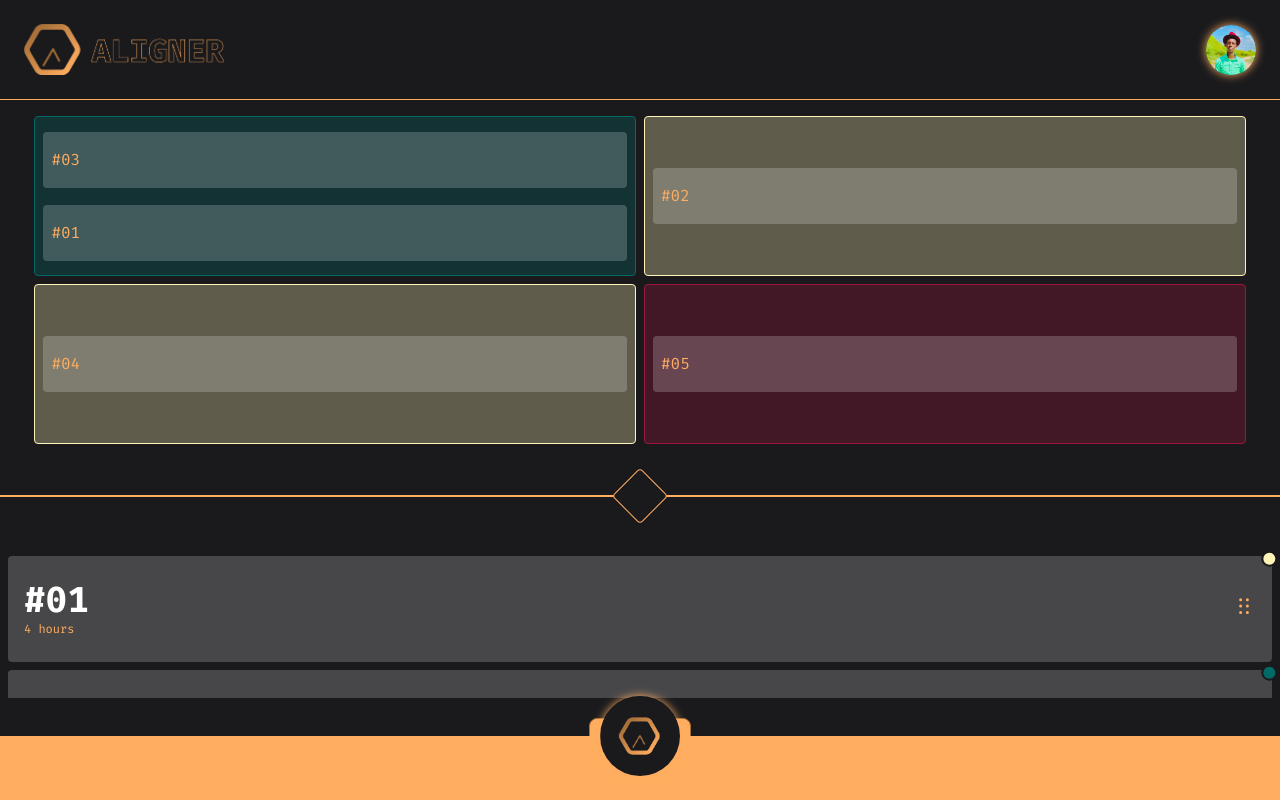
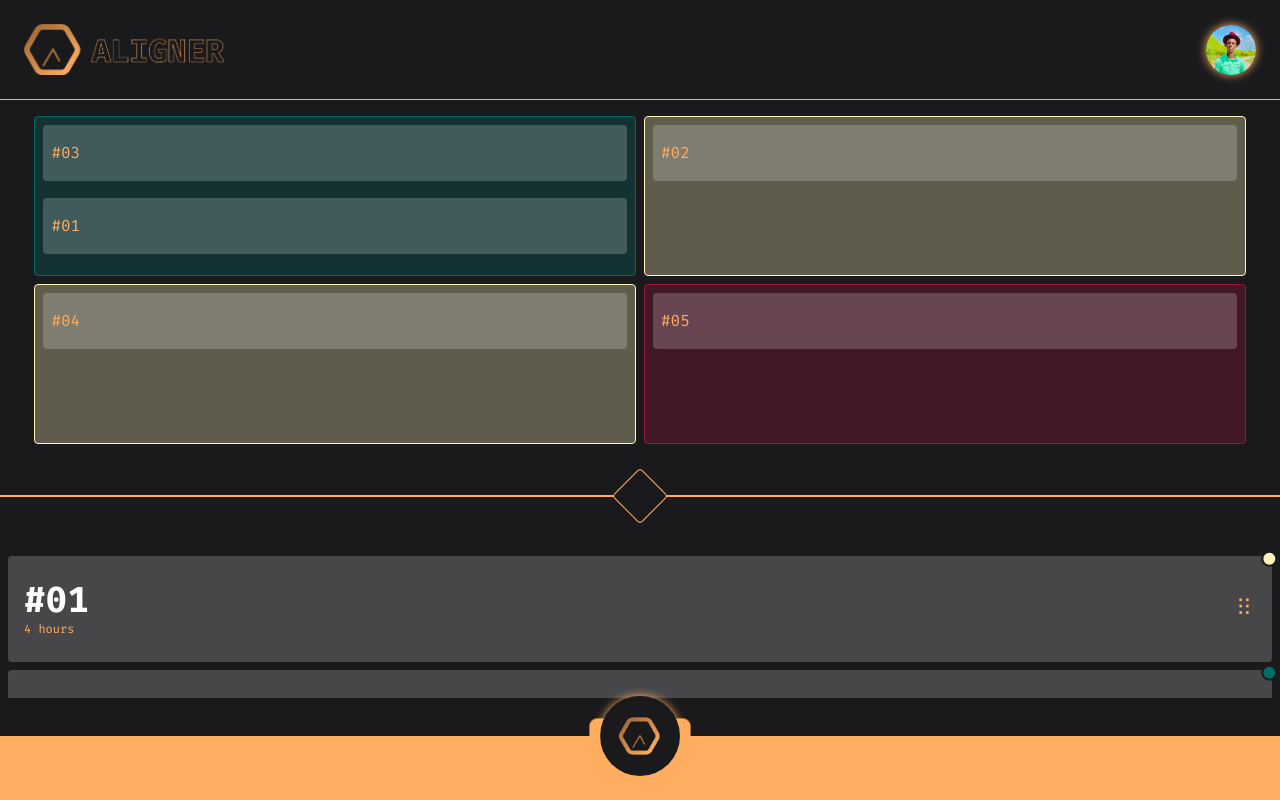
Before and after one commit to malikyakub/Alignerai, a React (Vite) app: page /tasks in a window 1280 px wide. Built offline with nearby package versions, Linux system fonts and the light colour scheme.

Commit message:
Matrix styling

```diff
--- a/src/components/Matrix.jsx
+++ b/src/components/Matrix.jsx
@@ -37,7 +37,7 @@ function Matrix() {
 
   return (
     <div className="mt-4 w-full flex gap-2 flex-wrap justify-center">
-      <div className="w-[47%] flex items-center gap-1 p-2 overflow-scroll flex-wrap justify-center border border-prim-300 rounded h-40 bg-[#006a674d]">
+      <div className="w-[47%] flex items-start gap-1 p-2 overflow-scroll flex-wrap justify-center border border-prim-300 rounded h-40 bg-[#006a674d]">
         {priOneTasks.map((priOneTask) => (
           <div
             onClick={() => taskDetailShow(priOneTask.taskId)}
@@ -48,7 +48,7 @@ function Matrix() {
           </div>
         ))}
       </div>
-      <div className="w-[47%] flex items-center gap-1 p-2 overflow-scroll flex-cols justify-center border border-prim-200 rounded h-40 bg-[#fff4b74d]">
+      <div className="w-[47%] flex items-start gap-1 p-2 overflow-scroll flex-cols justify-center border border-prim-200 rounded h-40 bg-[#fff4b74d]">
         {priTwoTasks.map((priTwoTask) => (
           <div
             onClick={() => taskDetailShow(priTwoTask.taskId)}
@@ -59,7 +59,7 @@ function Matrix() {
           </div>
         ))}
       </div>
-      <div className="w-[47%] flex items-center gap-1 p-2 overflow-scroll flex-wrap justify-center border border-prim-200 rounded h-40 bg-[#fff4b74d]">
+      <div className="w-[47%] flex items-start gap-1 p-2 overflow-scroll flex-wrap justify-center border border-prim-200 rounded h-40 bg-[#fff4b74d]">
         {priThreeTasks.map((priThreeTask) => (
           <div
             onClick={() => taskDetailShow(priThreeTask.taskId)}
@@ -70,7 +70,7 @@ function Matrix() {
           </div>
         ))}
       </div>
-      <div className="w-[47%] flex items-center gap-1 p-2 overflow-scroll flex-wrap justify-center border border-prim-100 rounded h-40 bg-[#A0153E4d]">
+      <div className="w-[47%] flex items-start gap-1 p-2 overflow-scroll flex-wrap justify-center border border-prim-100 rounded h-40 bg-[#A0153E4d]">
         {priFourTasks.map((priFourTask) => (
           <div
             onClick={() => taskDetailShow(priFourTask.taskId)}
```
